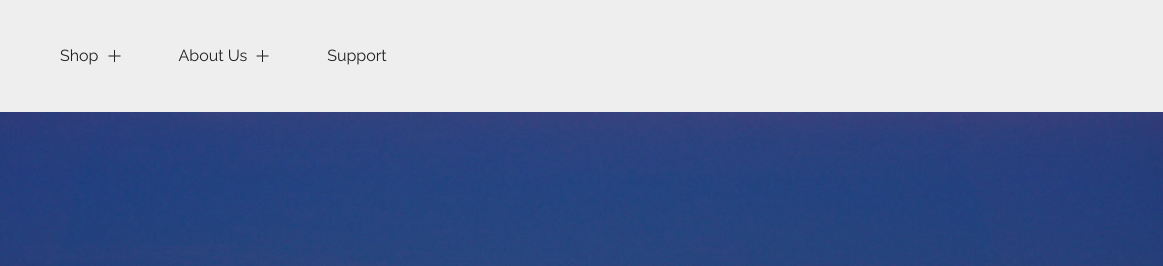
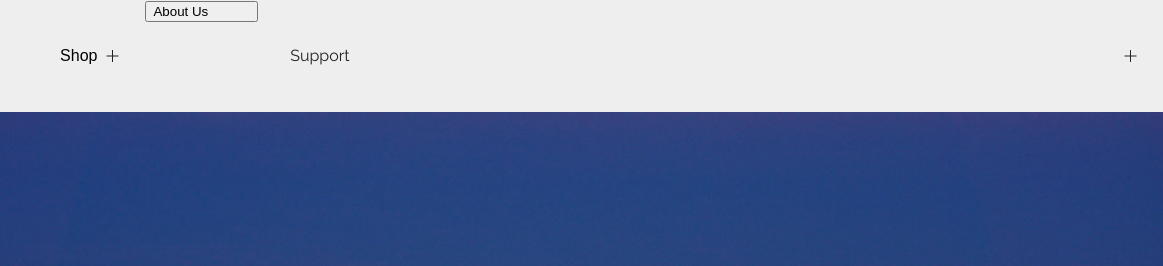
Before and after one commit to zaneray/ada-responsive-menu, a website: page index.html in a window 1280 px wide. Shown: the top 266 px of the page, 117-1280 px from the left. Drawn offline with Linux system fonts and the light colour scheme.

Commit message:
replace a href with buttons

```diff
--- a/index.html
+++ b/index.html
@@ -22,7 +22,7 @@
   <nav id="primary-menu" class="primary-menu" aria-label="Primary Navigation">
     <ul class="menu-list">
       <li class="menu-list-item has-submenu">
-        <a href="#shop" class="menu-button" role="button" aria-expanded="false" aria-haspopup="true">Shop</a>
+        <button class="menu-button" aria-expanded="false" aria-haspopup="true">Shop</button>
         <ul class="submenu-list" aria-hidden="true" aria-label="Shop Subnavigation">
           <li class="submenu-list-item">
             <a href="#" class="menu-link submenu-link submenu-link-heading">Shoes</a>
@@ -56,7 +56,7 @@
         </ul>
       </li>
       <li class="menu-list-item has-submenu">
-        <a href="#about-us" class="menu-button" role="button" aria-expanded="false" aria-haspopup="true">About Us</a>
+        <button role="button" aria-expanded="false" aria-haspopup="true">About Us</button>
         <ul class="submenu-list" aria-hidden="true" aria-label="About Us Subnavigation">
           <li class="submenu-list-item">
             <a href="#our-story" class="menu-link submenu-link">Our Story</a>
```
